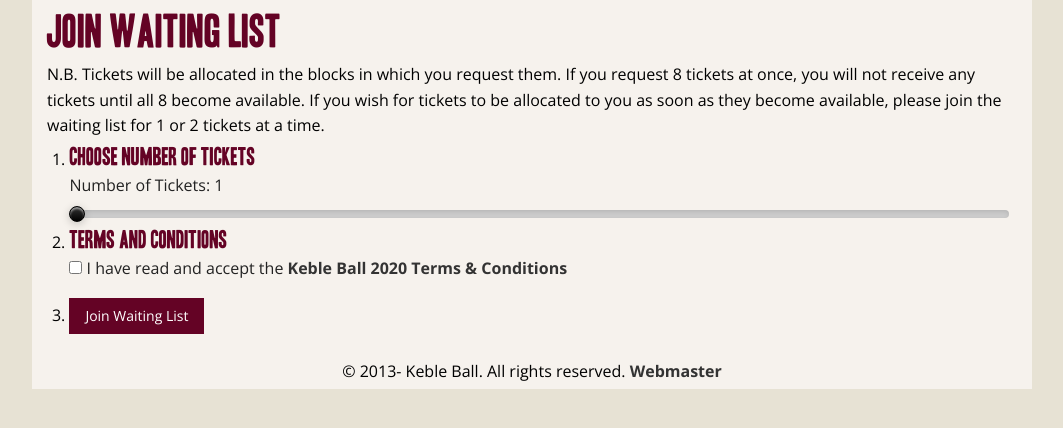
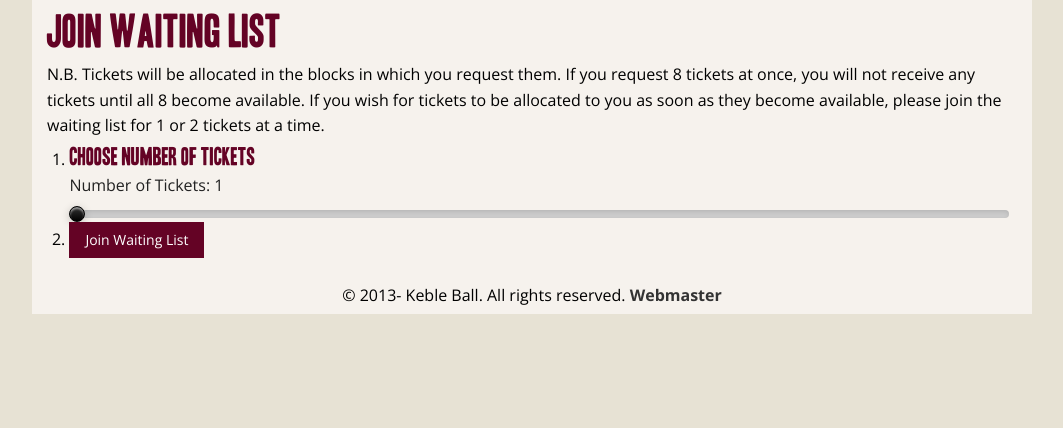
Before and after one commit to KebleBall/Eisitirio, a Python web app: template kebleball/templates/purchase/wait.html in a window 1280 px wide. Shown: the part 338-766 px from the top of the page, without its empty margins (108-1171 px from the left). Run offline with Jinja, Linux system fonts and the light colour scheme; the template is opened without the code that fills it: most values are stand-ins (such as "Sample title", 1, 10 or a date in 2020).

Commit message:
Move ts&cs checkbox, add graduand postage
Change-Id: Ib2e3f3fef9b41ace81fa564db495b1a3d115536c

```diff
--- a/kebleball/static/style.css
+++ b/kebleball/static/style.css
@@ -1812,7 +1812,7 @@ th.hide-for-touch { display: table-cell !important; }
 .slider > .highlight-track { background-color: #640325; }
 
 /* line 17, style.scss */
-header, nav, #page-title, #main, footer { background-color: #f6f2ed; }
+header, nav, #page-title, #main, footer, #flashes { background-color: #f6f2ed; }
 
 /* line 21, style.scss */
 a { font-weight: bold; }
--- a/kebleball/static/style.scss
+++ b/kebleball/static/style.scss
@@ -14,7 +14,7 @@
 
 @import "scss/vendor/simple-slider";
 
-header, nav, #page-title, #main, footer {
+header, nav, #page-title, #main, footer, #flashes {
     background-color: $white;
 }
 
--- a/kebleball/templates/purchase/wait.html
+++ b/kebleball/templates/purchase/wait.html
@@ -35,17 +35,6 @@
                     </div>
                 </li>
                 <li>
-                    <h5>Terms and Conditions</h5>
-                    <div class="row">
-                        <div class="columns">
-                            <label for="accept_terms">
-                                <input type="checkbox" name="accept_terms" value="yes" id="accept_terms" required />
-                                I have read and accept the <a href="{{ url_for('front.terms') }}" target="_blank">Keble Ball {{ template_config['START_TIME'].strftime('%Y') }} Terms &amp; Conditions</a>
-                            </label>
-                        </div>
-                    </div>
-                </li>
-                <li>
                     <input type="submit" value="Join Waiting List" class="button tiny" />
                 </li>
             </ol>
--- a/kebleball/views/front.py
+++ b/kebleball/views/front.py
@@ -172,6 +172,9 @@ def register():
             flask.request.files['photo'].filename == ''
     ):
         flashes.append('Please upload a photo')
+
+    if 'accept_terms' not in flask.request.form:
+        flashes.append('You must accept the Terms and Conditions')
 
     if flashes:
         flask.flash(
```
Also changed, not shown: kebleball/logic/purchase_logic.py (+9 -0 lines), kebleball/templates/front/home.html (+8 -0 lines), kebleball/templates/purchase/blocks/choose_postage_method.html (+7 -1 lines), kebleball/templates/purchase/purchase_home.html (+0 -11 lines), kebleball/views/purchase.py (+0 -7 lines), 1 other file.
